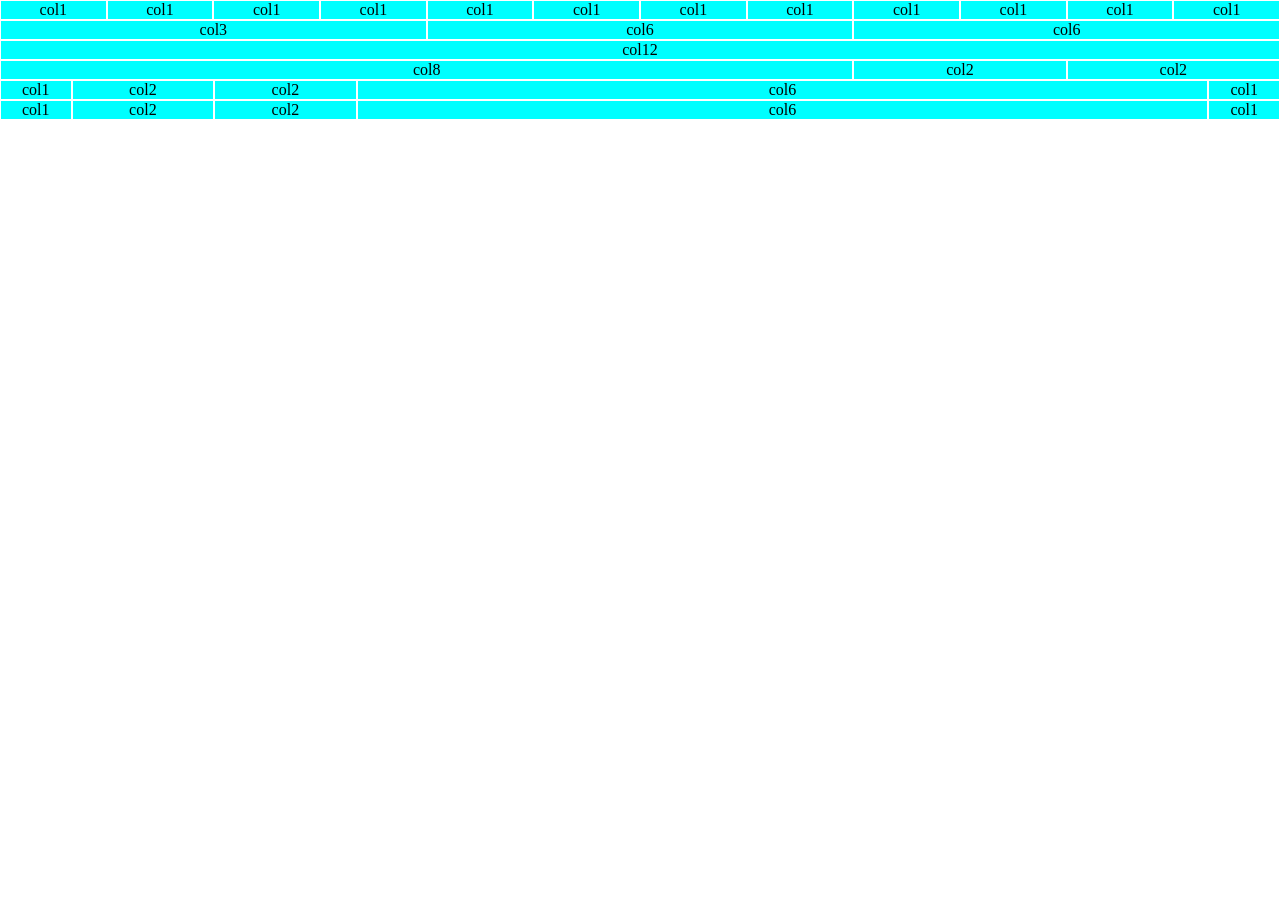
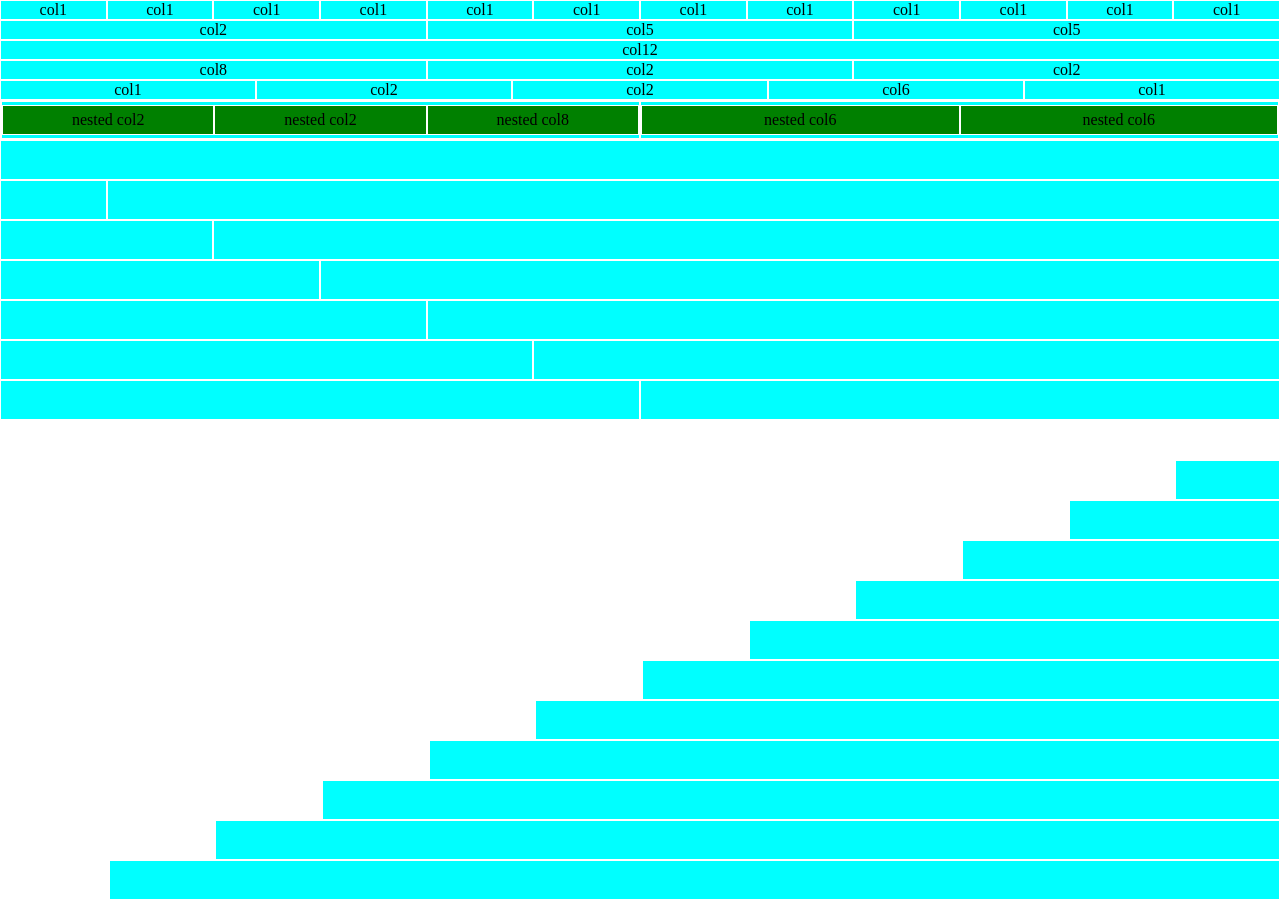
Before and after one commit to Riccardouras/html-css-12bool, a plain HTML site: page index.html in a window 1280 px wide. Before the commit the page ends 800 px from the top, so only its background shows below. Drawn offline with Linux system fonts and the light colour scheme.

Commit message:
struttura completata

```diff
--- a/css/style.css
+++ b/css/style.css
@@ -3,37 +3,52 @@
     padding: 0;
     margin: 0;
 }
+body.debug [class*='col-']{
+    border: 1px white solid;
+    background-color: aqua;
+}
 .flex{
     display: flex;
+    flex-direction: row;
 }
 .container{
     max-width: 100%;
 }
 .col-12{
     flex-basis: calc(100% / 12);
-    background-color: aqua;
-}
-.container .col-12{
-    border: 1px white solid;
 }
 .justify-center{
     justify-content: center;
 }
-.col-3{
-    flex-basis: calc((100% / 12)*3);
+.align-center{
+    align-items: center;
 }
-.col-6{
-    flex-basis: calc((100% / 12)*6);
-}
-.col-12{
-     flex-basis: calc((100% / 12)*12);
-}
-.col-8 {
-      flex-basis: calc((100% / 12)*8);
-}
-.col-2{
-     flex-basis: calc((100% / 12)*2);
-}
-.col-1{
-    flex-basis: calc((100% / 12)*1);
-}
+
+.col-1{flex-basis: calc((100% / 12)*1); max-width: calc((100% / 12)*1);}
+.col-2{flex-basis: calc((100% / 12)*2); max-width: calc((100% / 12)*2);}
+.col-3{flex-basis: calc((100% / 12)*3); max-width: calc((100% / 12)*3);}
+.col-4{flex-basis: calc((100% / 12)*4); max-width: calc((100% / 12)*4);}
+.col-5{flex-basis: calc((100% / 12)*5); max-width: calc((100% / 12)*5);}
+.col-6{flex-basis: calc((100% / 12)*6); max-width: calc((100% / 12)*6);}
+.col-7{flex-basis: calc((100% / 12)*7); max-width: calc((100% / 12)*7);}
+.col-8{flex-basis: calc((100% / 12)*8); max-width: calc((100% / 12)*8);}
+.col-9{flex-basis: calc((100% / 12)*9); max-width: calc((100% / 12)*9);}
+.col-10{flex-basis: calc((100% / 12)*10); max-width: calc((100% / 12)*10);}
+.col-11{flex-basis: calc((100% / 12)*11); max-width: calc((100% / 12)*11);}
+.col-12{flex-basis: calc((100% / 12)*12); max-width: calc((100% / 12)*12);}
+
+.col-offset-1{margin-left: calc((100% / 12)*1);}
+.col-offset-2{margin-left: calc((100% / 12)*2);}
+.col-offset-3{margin-left: calc((100% / 12)*3);}
+.col-offset-4{margin-left: calc((100% / 12)*4);}
+.col-offset-5{margin-left: calc((100% / 12)*5);}
+.col-offset-6{margin-left: calc((100% / 12)*6);}
+.col-offset-7{margin-left: calc((100% / 12)*7);}
+.col-offset-8{margin-left: calc((100% / 12)*8);}
+.col-offset-9{margin-left: calc((100% / 12)*9);}
+.col-offset-10{margin-left: calc((100% / 12)*10);}
+.col-offset-11{margin-left: calc((100% / 12)*11);}
+.col-offset-12{margin-left: calc((100% / 12)*12);}
+
+#nested{ background-color: green; height: 30px;}
+.height{height: 40px;}
--- a/index.html
+++ b/index.html
@@ -7,7 +7,7 @@
     <link rel="stylesheet" href="./css/style.css">
     <title>Document</title>
 </head>
-<body>
+<body class="debug">
     <header>
         <div class="flex container">
             <div class="justify-center flex col-12">col1</div>
@@ -27,9 +27,9 @@
     <main>
         <section>
             <div class="flex container">
-                <div class="flex justify-center col-12 col-3">col3</div>
-                <div class="flex justify-center col-12 col-6">col6</div>
-                <div class="flex justify-center col-12 col-6">col6</div>
+                <div class="flex justify-center col-12 col-2">col2</div>
+                <div class="flex justify-center col-12 col-5">col5</div>
+                <div class="flex justify-center col-12 col-5">col5</div>
             </div>
         </section>
         <section>
@@ -55,11 +55,95 @@
         </section>
         <section>
             <div class="flex container">
-                <div class="flex justify-center col-12 col-1">col1</div>
-                <div class="flex justify-center col-12 col-2">col2</div>
-                <div class="flex justify-center col-12 col-2">col2</div>
-                <div class="flex justify-center col-12 col-6">col6</div>
-                <div class="flex justify-center col-12 col-1">col1</div>
+               <div class="col-12 flex height">
+                    <div class="col-6 flex align-center ">
+                        <div id="nested" class=" col-12 col-2 flex justify-center align-center">nested col2</div>
+                        <div id="nested" class=" col-12 col-2 flex justify-center align-center">nested col2</div>
+                        <div id="nested" class=" col-12 col-8 flex justify-center align-center">nested col8</div>
+                    </div>
+                    <div class="col-6 flex align-center">
+                        <div id="nested" class=" col-12 col-6 flex justify-center align-center">nested col6</div>
+                        <div id="nested" class=" col-12 col-6 flex justify-center align-center">nested col6</div>
+                    </div>
+               </div>
+            </div>
+        </section>
+        <section>
+            <div class="container">
+                <div class="col-12 height"></div>
+            </div>
+            <div class="flex container height">
+                <div class="col-1"></div>
+                <div class="col-11"></div>
+            </div>
+            <div class="flex container height">
+                <div class="col-2"></div>
+                <div class="col-10"></div>
+            </div>
+            <div class="flex container height">
+                <div class="col-3"></div>
+                <div class="col-9"></div>
+            </div>
+            <div class="flex container height">
+                <div class="col-4"></div>
+                <div class="col-8"></div>
+            </div>
+            <div class="flex container height">
+                <div class="col-5"></div>
+                <div class="col-7"></div>
+            </div>
+            <div class="flex container height">
+                <div class="col-6"></div>
+                <div class="col-6"></div>
+            </div>
+        </section>
+        <section>
+            <div class="flex container height">
+                <div class="col-offset-1"></div>
+            </div>
+            <div class="flex container height">
+                <div class="col-offset-11"></div>
+                <div class="col-1"></div>
+            </div>
+            <div class="flex container height">
+                <div class="col-offset-10"></div>
+                <div class="col-2"></div>
+            </div>
+            <div class="flex container height">
+                <div class="col-offset-9"></div>
+                <div class="col-3"></div>
+            </div>
+            <div class="flex container height">
+                <div class="col-offset-8"></div>
+                <div class="col-4"></div>
+            </div>
+            <div class="flex container height">
+                <div class="col-offset-7"></div>
+                <div class="col-5"></div>
+            </div>
+            <div class="flex container height">
+                <div class="col-offset-6"></div>
+                <div class="col-6"></div>
+            </div>
+            <div class="flex container height">
+                <div class="col-offset-5"></div>
+                <div class="col-7"></div>
+            </div>
+            <div class="flex container height">
+                <div class="col-offset-4"></div>
+                <div class="col-8"></div>
+            </div>
+            <div class="flex container height">
+                <div class="col-offset-3"></div>
+                <div class="col-9"></div>
+            </div>
+            <div class="flex container height">
+                <div class="col-offset-2"></div>
+                <div class="col-10"></div>
+            </div>
+            <div class="flex container height">
+                <div class="col-offset-1"></div>
+                <div class="col-11"></div>
             </div>
         </section>
     </main>
```
